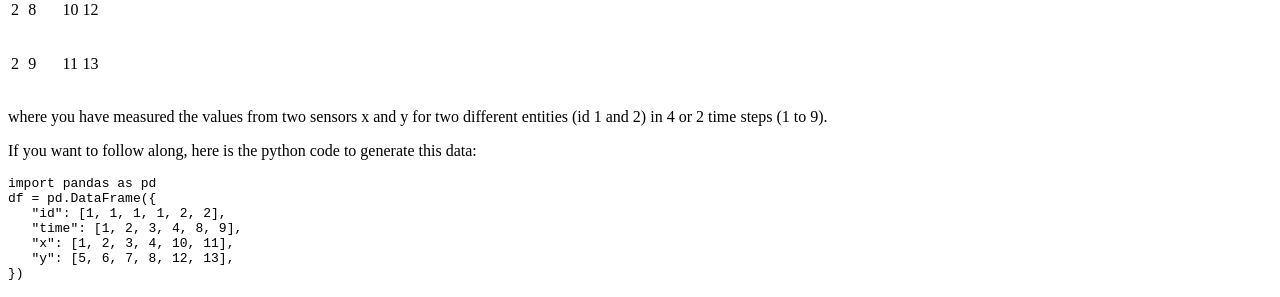
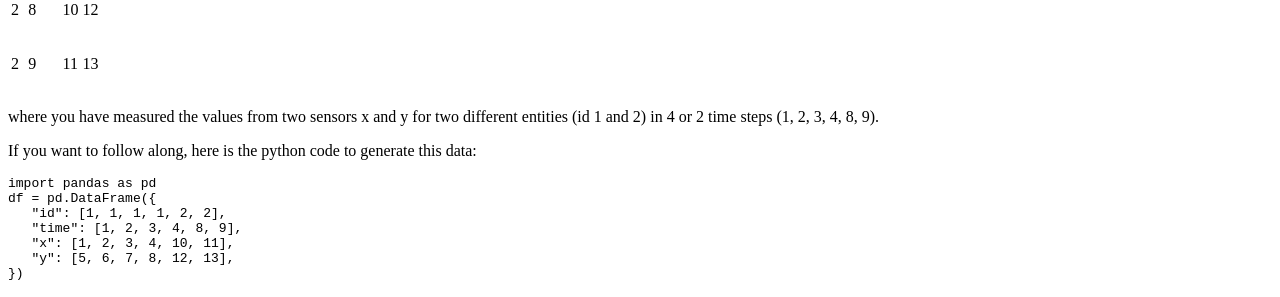
Before and after one commit to blue-yonder/tsfresh, a Sphinx documentation site: the page built from docs/text/forecasting.rst, in a window 1280 px wide and 900 px high, scrolled down 1640 px. Shown: the part 152-449 px from the top of the window. Built offline with Sphinx 7.4.7 and the Read the Docs theme 2.0.0, drawn with Linux system fonts in a browser that asks for light colours; formulas are drawn with MathJax 3; the version number could not be read and is left out; some of the changed text lies outside the part shown.

Commit message:
Improve documentation

```diff
--- a/docs/text/forecasting.rst
+++ b/docs/text/forecasting.rst
@@ -51,11 +51,11 @@
 +====+======+====+====+
 | 1  |  1   | 1  | 5  |
 +----+------+----+----+
-| 1  |  2   | 2	 | 6  |
+| 1  |  2   | 2  | 6  |
 +----+------+----+----+
-| 1  |  3   | 3	 | 7  |
+| 1  |  3   | 3  | 7  |
 +----+------+----+----+
-| 1  |  4   | 4	 | 8  |
+| 1  |  4   | 4  | 8  |
 +----+------+----+----+
 | 2  |  8   | 10 | 12 |
 +----+------+----+----+
@@ -63,7 +63,7 @@
 +----+------+----+----+
 
 where you have measured the values from two sensors x and y for two different entities (id 1 and 2) in 4 or 2 time
-steps (1 to 9).
+steps (1, 2, 3, 4, 8, 9).
 
 If you want to follow along, here is the python code to generate this data:
 
@@ -175,6 +175,8 @@
 | id=2,timeshift=9 |          221.0 |                         1.0 | ... |
 +------------------+----------------+-----------------------------+-----+
 
+The features for e.g. ``id=1,timeshift=3`` are extracted using the data up to and including ``t=3`` (so ``t=1``, ``t=2`` and ``t=3``).
+
 If you want to train for a forecasting, `tsfresh` also offers the function :func:`tsfresh.utilities.dataframe_functions.make_forecasting_frame`, which will also help you match the target vector properly.
 This process is also visualized by the following figure.
 It shows how the purple, rolled sub-timeseries are used as base for the construction of the feature matrix *X*
```
